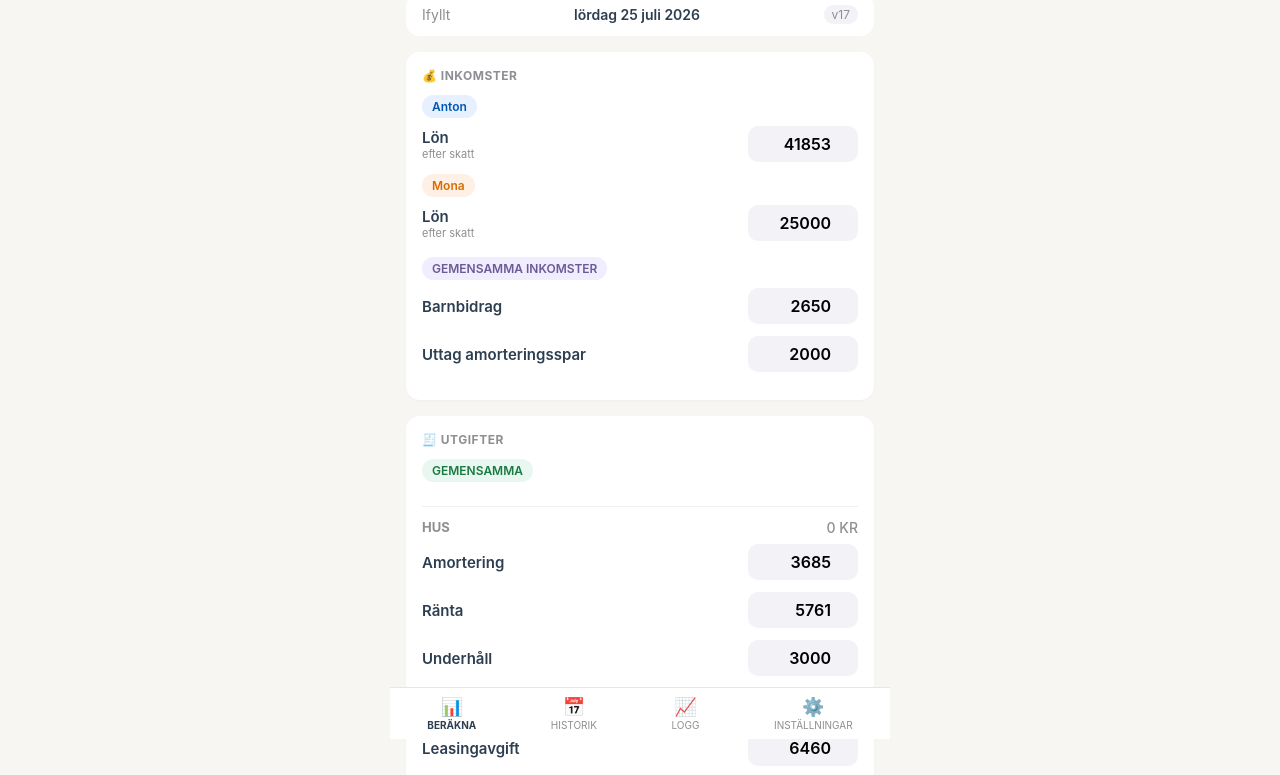
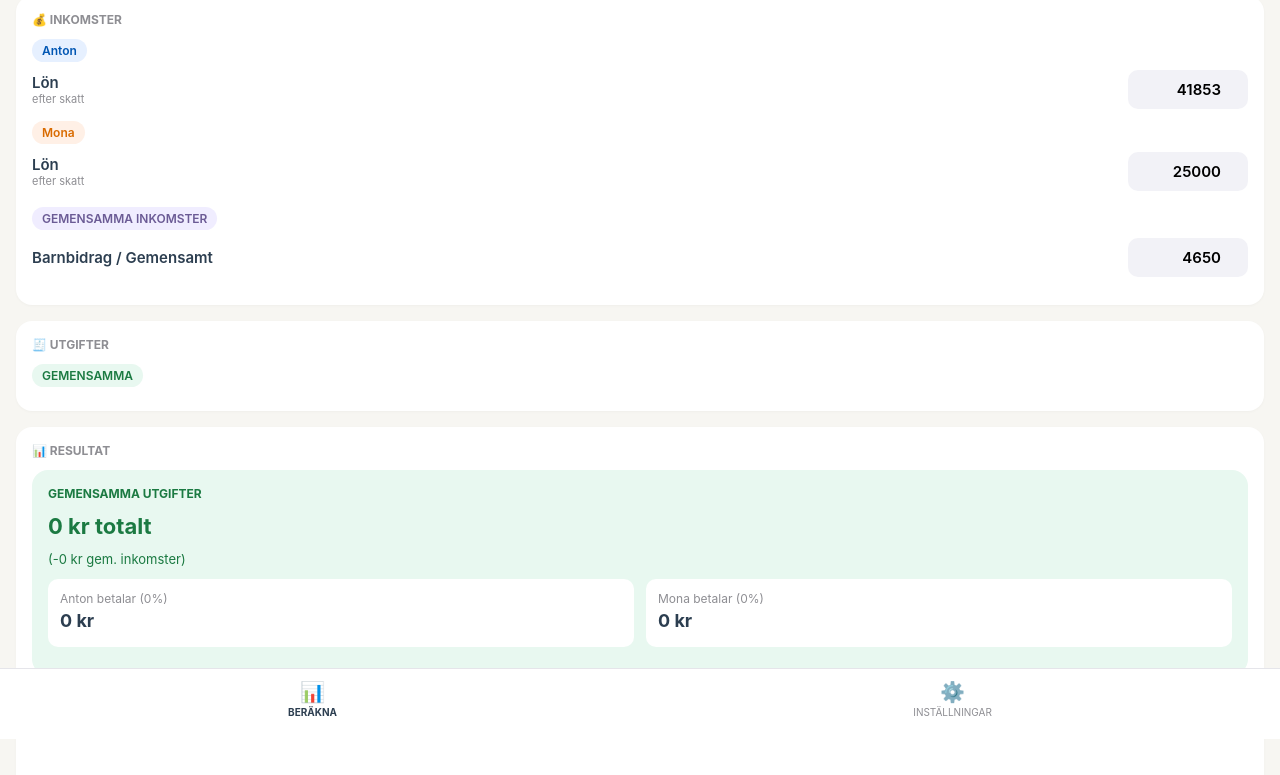
Before and after one commit to antonostebo/Familjeekonomi, a plain HTML site: page index.html in a window 1280 px wide. Shown: the part 61-836 px from the top of the page. Drawn offline with nearby package versions, Linux system fonts and the light colour scheme.

Commit message:
Update index.html

```diff
--- a/index.html
+++ b/index.html
@@ -2,9 +2,8 @@
 <html lang="sv">
 <head>
   <meta charset="UTF-8">
-  <meta name="viewport" content="width=device-width, initial-scale=1.0">
+  <meta name="viewport" content="width=device-width, initial-scale=1.0, maximum-scale=1.0, user-scalable=no">
   <title>Beräkna - Ekonomi</title>
-  <!-- Chart.js för cirkeldiagrammet -->
   <script src="https://cdn.jsdelivr.net/npm/chart.js"></script>
   <style>
     :root {
@@ -17,263 +16,65 @@
       --accent-green: #e8f8f0;
       --accent-green-text: #1b7a42;
       --input-bg: #f2f2f7;
-      --border-radius: 14px;
+      --border-radius: 16px;
     }
 
-    * {
-      box-sizing: border-box;
-      font-family: -apple-system, BlinkMacSystemFont, "Segoe UI", Roboto, Helvetica, Arial, sans-serif;
-    }
+    * { box-sizing: border-box; font-family: -apple-system, BlinkMacSystemFont, "Segoe UI", Roboto, sans-serif; }
+    body { background-color: var(--bg-color); color: var(--text-main); margin: 0; padding: 16px 16px 100px 16px; width: 100%; }
 
-    body {
-      background-color: var(--bg-color);
-      color: var(--text-main);
-      margin: 0;
-      padding: 16px 16px 80px 16px;
-      max-width: 500px;
-      margin-left: auto;
-      margin-right: auto;
-    }
+    .tab-content { display: none; width: 100%; }
+    .tab-content.active { display: block; }
 
-    .header-title {
-      font-size: 22px;
-      font-weight: 700;
-      margin-bottom: 12px;
-    }
+    .header-title { font-size: 24px; font-weight: 700; margin-bottom: 12px; }
+    .card { background: var(--card-bg); border-radius: var(--border-radius); padding: 16px; margin-bottom: 16px; box-shadow: 0 1px 3px rgba(0,0,0,0.03); }
+    .card-title { font-size: 12px; font-weight: 700; text-transform: uppercase; color: var(--text-muted); margin-bottom: 12px; }
 
-    .top-bar {
-      display: flex;
-      justify-content: space-between;
-      align-items: center;
-      background: var(--card-bg);
-      padding: 12px 16px;
-      border-radius: var(--border-radius);
-      margin-bottom: 16px;
-      font-size: 14px;
-      color: var(--text-muted);
-    }
-
-    .top-bar .date {
-      font-weight: 600;
-      color: var(--text-main);
-    }
-
-    .badge-v {
-      background: var(--input-bg);
-      padding: 2px 8px;
-      border-radius: 10px;
-      font-size: 12px;
-    }
-
-    .card {
-      background: var(--card-bg);
-      border-radius: var(--border-radius);
-      padding: 16px;
-      margin-bottom: 16px;
-      box-shadow: 0 1px 3px rgba(0,0,0,0.03);
-    }
-
-    .card-title {
-      font-size: 12px;
-      font-weight: 700;
-      text-transform: uppercase;
-      letter-spacing: 0.5px;
-      color: var(--text-muted);
-      margin-bottom: 12px;
-      display: flex;
-      align-items: center;
-      gap: 6px;
-    }
-
-    .pill {
-      display: inline-block;
-      padding: 4px 10px;
-      border-radius: 12px;
-      font-size: 12px;
-      font-weight: 600;
-      margin-bottom: 8px;
-    }
+    .pill { display: inline-block; padding: 4px 10px; border-radius: 12px; font-size: 12px; font-weight: 600; margin-bottom: 8px; }
     .pill-blue { background: #e6f0ff; color: #0056b3; }
     .pill-orange { background: #fff0e6; color: #d96b00; }
     .pill-purple { background: var(--accent-purple); color: var(--accent-purple-text); }
     .pill-green { background: var(--accent-green); color: var(--accent-green-text); }
 
-    .input-row {
-      display: flex;
-      justify-content: space-between;
-      align-items: center;
-      margin-bottom: 12px;
-    }
+    .input-row { display: flex; justify-content: space-between; align-items: center; margin-bottom: 12px; }
+    .input-label main { font-weight: 600; font-size: 15px; }
+    .input-label sub { font-size: 11px; color: var(--text-muted); display: block; }
 
-    .input-label {
-      display: flex;
-      flex-direction: column;
-    }
+    .num-input, .text-input, select { background: var(--input-bg); border: none; border-radius: 10px; padding: 10px 12px; font-size: 15px; font-weight: 600; }
+    .num-input { text-align: right; width: 120px; }
+    .text-input, select { width: 100%; margin-bottom: 12px; }
 
-    .input-label main {
-      font-weight: 600;
-      font-size: 15px;
-    }
+    .category-header { display: flex; justify-content: space-between; font-size: 13px; font-weight: 700; color: var(--text-muted); text-transform: uppercase; margin-top: 16px; margin-bottom: 8px; border-top: 1px solid #f0f0f0; padding-top: 12px; }
 
-    .input-label sub {
-      font-size: 11px;
-      color: var(--text-muted);
-    }
+    .result-card { background: var(--accent-green); border-radius: var(--border-radius); padding: 16px; margin-bottom: 16px; }
+    .result-title { color: var(--accent-green-text); font-size: 22px; font-weight: 700; margin-bottom: 12px; }
 
-    .num-input {
-      background: var(--input-bg);
-      border: none;
-      border-radius: 10px;
-      padding: 8px 12px;
-      text-align: right;
-      font-size: 16px;
-      font-weight: 600;
-      width: 110px;
-    }
+    .split-box { display: flex; gap: 12px; margin-bottom: 12px; }
+    .person-box { background: white; border-radius: 10px; padding: 12px; flex: 1; }
+    .person-box .name { font-size: 12px; color: var(--text-muted); }
+    .person-box .amount { font-size: 18px; font-weight: 700; margin: 4px 0; }
 
-    .row-total {
-      font-size: 14px;
-      color: var(--text-muted);
-      font-weight: 500;
-    }
+    .chart-container { position: relative; width: 100%; max-width: 280px; margin: 16px auto; }
+    .btn-action { background: #2c3e50; color: white; width: 100%; border: none; padding: 14px; border-radius: var(--border-radius); font-size: 15px; font-weight: 600; cursor: pointer; }
 
-    .category-header {
-      display: flex;
-      justify-content: space-between;
-      font-size: 13px;
-      font-weight: 700;
-      color: var(--text-muted);
-      text-transform: uppercase;
-      margin-top: 16px;
-      margin-bottom: 8px;
-      border-top: 1px solid #f0f0f0;
-      padding-top: 12px;
-    }
-
-    /* Resultat-sektion */
-    .result-card {
-      background: var(--accent-green);
-      border-radius: var(--border-radius);
-      padding: 16px;
-      margin-bottom: 16px;
-    }
-
-    .result-title {
-      color: var(--accent-green-text);
-      font-size: 20px;
-      font-weight: 700;
-      margin-bottom: 12px;
-    }
-
-    .split-box {
-      display: flex;
-      justify-content: space-between;
-      gap: 12px;
-      margin-bottom: 12px;
-    }
-
-    .person-box {
-      background: white;
-      border-radius: 10px;
-      padding: 12px;
-      flex: 1;
-    }
-
-    .person-box .name {
-      font-size: 12px;
-      color: var(--text-muted);
-    }
-
-    .person-box .amount {
-      font-size: 18px;
-      font-weight: 700;
-      margin: 4px 0;
-    }
-
-    .person-box .percent {
-      font-size: 11px;
-      color: var(--text-muted);
-    }
-
-    .chart-container {
-      position: relative;
-      width: 100%;
-      max-width: 260px;
-      margin: 16px auto;
-    }
-
-    .btn-save {
-      background: #2c3e50;
-      color: white;
-      width: 100%;
-      border: none;
-      padding: 14px;
-      border-radius: var(--border-radius);
-      font-size: 15px;
-      font-weight: 600;
-      cursor: pointer;
-      display: flex;
-      justify-content: center;
-      align-items: center;
-      gap: 8px;
-    }
-
-    /* Bottom Navigation Bar */
-    .nav-bar {
-      position: fixed;
-      bottom: 0;
-      left: 0;
-      right: 0;
-      background: var(--card-bg);
-      border-top: 1px solid #e5e5ea;
-      display: flex;
-      justify-content: space-around;
-      padding: 8px 0;
-      max-width: 500px;
-      margin: 0 auto;
-    }
-
-    .nav-item {
-      display: flex;
-      flex-direction: column;
-      align-items: center;
-      font-size: 10px;
-      color: var(--text-muted);
-      text-decoration: none;
-    }
-
-    .nav-item.active {
-      color: var(--text-main);
-      font-weight: 700;
-    }
-
-    .nav-icon {
-      font-size: 18px;
-      margin-bottom: 2px;
-    }
+    .nav-bar { position: fixed; bottom: 0; left: 0; right: 0; background: var(--card-bg); border-top: 1px solid #e5e5ea; display: flex; justify-content: space-around; padding: 10px 0 20px 0; z-index: 1000; }
+    .nav-item { display: flex; flex-direction: column; align-items: center; font-size: 10px; color: var(--text-muted); border: none; background: none; cursor: pointer; }
+    .nav-item.active { color: var(--text-main); font-weight: 700; }
+    .nav-icon { font-size: 20px; margin-bottom: 2px; }
   </style>
 </head>
 <body>
 
+  <!-- TAB: BERÄKNA -->
+  <div id="tab-berakna" class="tab-content active">
     <div class="header-title">Beräkna</div>
 
-  <div class="top-bar">
-    <span>Ifyllt</span>
-    <span class="date" id="current-date">lördag 25 juli 2026</span>
-    <span class="badge-v">v17</span>
-  </div>
-
-  <!-- INKOMSTER -->
     <div class="card">
       <div class="card-title">💰 INKOMSTER</div>
 
       <div>
         <span class="pill pill-blue">Anton</span>
         <div class="input-row">
-        <div class="input-label">
-          <main>Lön</main>
-          <sub>efter skatt</sub>
-        </div>
+          <div class="input-label"><main>Lön</main><sub>efter skatt</sub></div>
           <input type="number" id="lon-anton" class="num-input" value="41853" oninput="calculateAll()">
         </div>
       </div>
@@ -281,10 +82,7 @@
       <div style="margin-top: 12px;">
         <span class="pill pill-orange">Mona</span>
         <div class="input-row">
-        <div class="input-label">
-          <main>Lön</main>
-          <sub>efter skatt</sub>
-        </div>
+          <div class="input-label"><main>Lön</main><sub>efter skatt</sub></div>
           <input type="number" id="lon-mona" class="num-input" value="25000" oninput="calculateAll()">
         </div>
       </div>
@@ -292,12 +90,8 @@
       <div style="margin-top: 16px;">
         <span class="pill pill-purple">GEMENSAMMA INKOMSTER</span>
         <div class="input-row">
-        <div class="input-label"><main>Barnbidrag</main></div>
-        <input type="number" id="gem-barnbidrag" class="num-input" value="2650" oninput="calculateAll()">
-      </div>
-      <div class="input-row">
-        <div class="input-label"><main>Uttag amorteringsspar</main></div>
-        <input type="number" id="gem-amortering" class="num-input" value="2000" oninput="calculateAll()">
+          <div class="input-label"><main>Barnbidrag / Gemensamt</main></div>
+          <input type="number" id="gem-inkomst" class="num-input" value="4650" oninput="calculateAll()">
         </div>
       </div>
     </div>
@@ -307,46 +101,8 @@
       <div class="card-title">🧾 UTGIFTER</div>
       <span class="pill pill-green">GEMENSAMMA</span>
 
-    <!-- HUS -->
-    <div class="category-header">
-      <span>HUS</span>
-      <span class="row-total" id="total-hus">0 kr</span>
-    </div>
-    <div class="input-row">
-      <div class="input-label"><main>Amortering</main></div>
-      <input type="number" id="utg-amortering" class="num-input exp-input" data-cat="hus" value="3685" oninput="calculateAll()">
-    </div>
-    <div class="input-row">
-      <div class="input-label"><main>Ränta</main></div>
-      <input type="number" id="utg-ranta" class="num-input exp-input" data-cat="hus" value="5761" oninput="calculateAll()">
-    </div>
-    <div class="input-row">
-      <div class="input-label"><main>Underhåll</main></div>
-      <input type="number" id="utg-hus-underhall" class="num-input exp-input" data-cat="hus" value="3000" oninput="calculateAll()">
-    </div>
-
-    <!-- TRANSPORT -->
-    <div class="category-header">
-      <span>TRANSPORT</span>
-      <span class="row-total" id="total-transport">0 kr</span>
-    </div>
-    <div class="input-row">
-      <div class="input-label"><main>Leasingavgift</main></div>
-      <input type="number" id="utg-leasing" class="num-input exp-input" data-cat="transport" value="6460" oninput="calculateAll()">
-    </div>
-    <div class="input-row">
-      <div class="input-label"><main>Underhåll</main></div>
-      <input type="number" id="utg-trans-underhall" class="num-input exp-input" data-cat="transport" value="500" oninput="calculateAll()">
-    </div>
-
-    <!-- MAT -->
-    <div class="category-header">
-      <span>MAT</span>
-      <span class="row-total" id="total-mat">0 kr</span>
-    </div>
-    <div class="input-row">
-      <div class="input-label"><main>Mat</main></div>
-      <input type="number" id="utg-mat" class="num-input exp-input" data-cat="mat" value="7000" oninput="calculateAll()">
+      <div id="dynamic-expenses">
+        <!-- Dynamiska rader hamnar här -->
       </div>
     </div>
 
@@ -378,27 +134,38 @@
         <canvas id="expenseChart"></canvas>
       </div>
 
-    <button class="btn-save" onclick="saveToSheets()">💾 Spara denna månad</button>
+      <button class="btn-action" onclick="saveToSheets()">💾 Spara denna månad</button>
+    </div>
   </div>
 
-  <!-- BOTTEN-MENY -->
+  <!-- TAB: INSTÄLLNINGAR -->
+  <div id="tab-installningar" class="tab-content">
+    <div class="header-title">Inställningar</div>
+
+    <div class="card">
+      <div class="card-title">📁 LÄGG TILL KATEGORI</div>
+      <input type="text" id="new-cat-name" class="text-input" placeholder="t.ex. NÖJE">
+      <button class="btn-action" onclick="addCategory()">+ Skapa kategori</button>
+    </div>
+
+    <div class="card">
+      <div class="card-title">➕ LÄGG TILL UTGIFT</div>
+      <input type="text" id="new-item-title" class="text-input" placeholder="Beskrivning">
+      <select id="select-category" class="text-input"></select>
+      <input type="number" id="new-item-amount" class="text-input" placeholder="Belopp (kr)">
+      <button class="btn-action" onclick="addItemToCategory()">+ Lägg till i Beräkna</button>
+    </div>
+  </div>
+
   <div class="nav-bar">
-    <a href="#" class="nav-item active">
+    <button class="nav-item active" onclick="switchTab('berakna', this)">
       <span class="nav-icon">📊</span>
       <span>BERÄKNA</span>
-    </a>
-    <a href="#" class="nav-item">
-      <span class="nav-icon">📅</span>
-      <span>HISTORIK</span>
-    </a>
-    <a href="#" class="nav-item">
-      <span class="nav-icon">📈</span>
-      <span>LOGG</span>
-    </a>
-    <a href="#" class="nav-item">
+    </button>
+    <button class="nav-item" onclick="switchTab('installningar', this)">
       <span class="nav-icon">⚙️</span>
       <span>INSTÄLLNINGAR</span>
-    </a>
+    </button>
   </div>
 
   <script src="app.js"></script>
```
Lines whose indentation alone changed are shown as unchanged.
